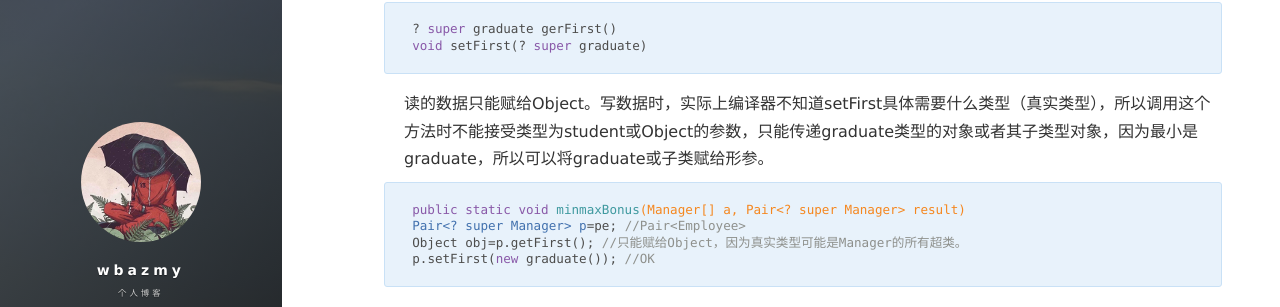
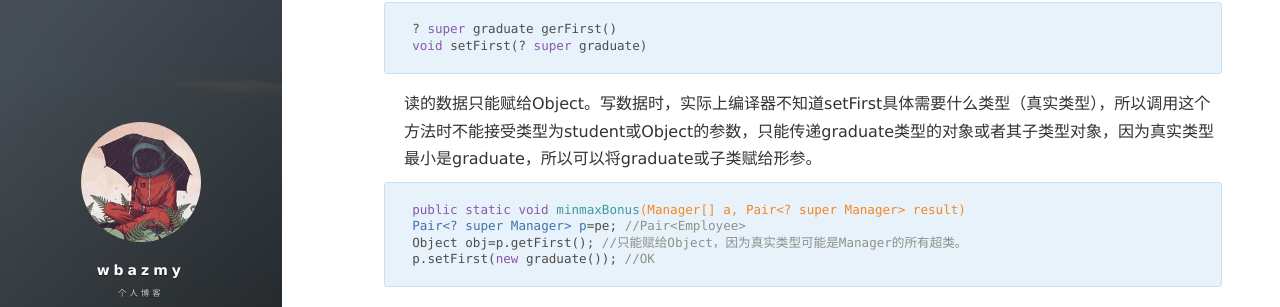
Before and after one commit to wbazmy/wbazmy.github.io, a Jekyll site: the page built from _posts/2021-10-14-泛型程序设计.md, in a window 1280 px wide and 900 px high, scrolled down 4909 px. Shown: the part 166-473 px from the top of the window. Built offline with Jekyll 4.4.1, drawn with Linux system fonts in a browser that asks for light colours; nearby versions of some CDN libraries; comment, search, counter and statistics services are not loaded.

Commit message:
Update 2021-10-14-泛型程序设计.md

````diff
--- a/_posts/2021-10-14-泛型程序设计.md
+++ b/_posts/2021-10-14-泛型程序设计.md
@@ -186,7 +186,7 @@ Pair&lt;? super graduate&gt;方法是这样的：
 void setFirst(? super graduate)
 ```
 
-读的数据只能赋给Object。写数据时，实际上编译器不知道setFirst具体需要什么类型（真实类型），所以调用这个方法时不能接受类型为student或Object的参数，只能传递graduate类型的对象或者其子类型对象，因为最小是graduate，所以可以将graduate或子类赋给形参。
+读的数据只能赋给Object。写数据时，实际上编译器不知道setFirst具体需要什么类型（真实类型），所以调用这个方法时不能接受类型为student或Object的参数，只能传递graduate类型的对象或者其子类型对象，因为真实类型最小是graduate，所以可以将graduate或子类赋给形参。
 
 ```java
 public static void minmaxBonus(Manager[] a, Pair<? super Manager> result)
````
